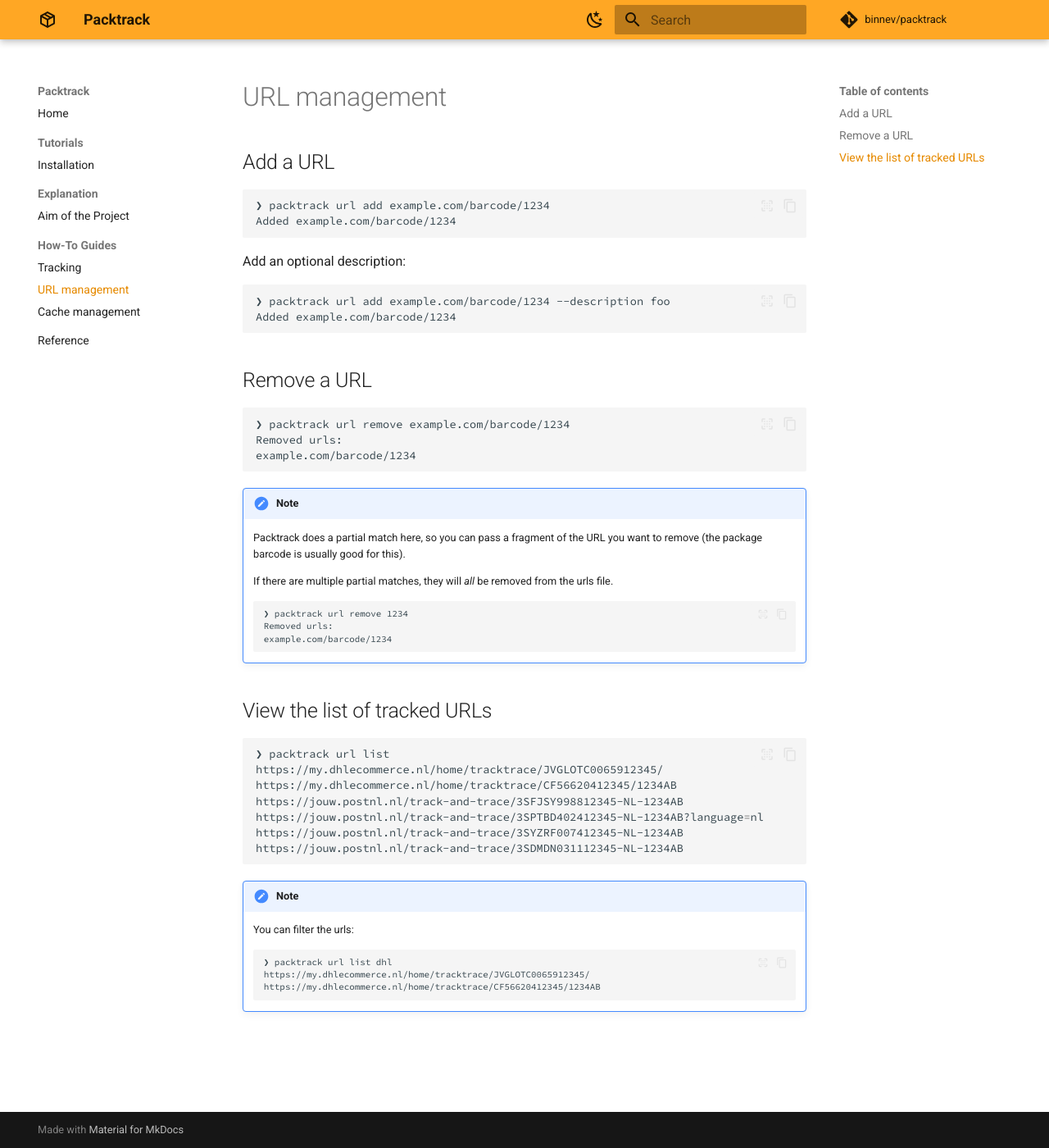
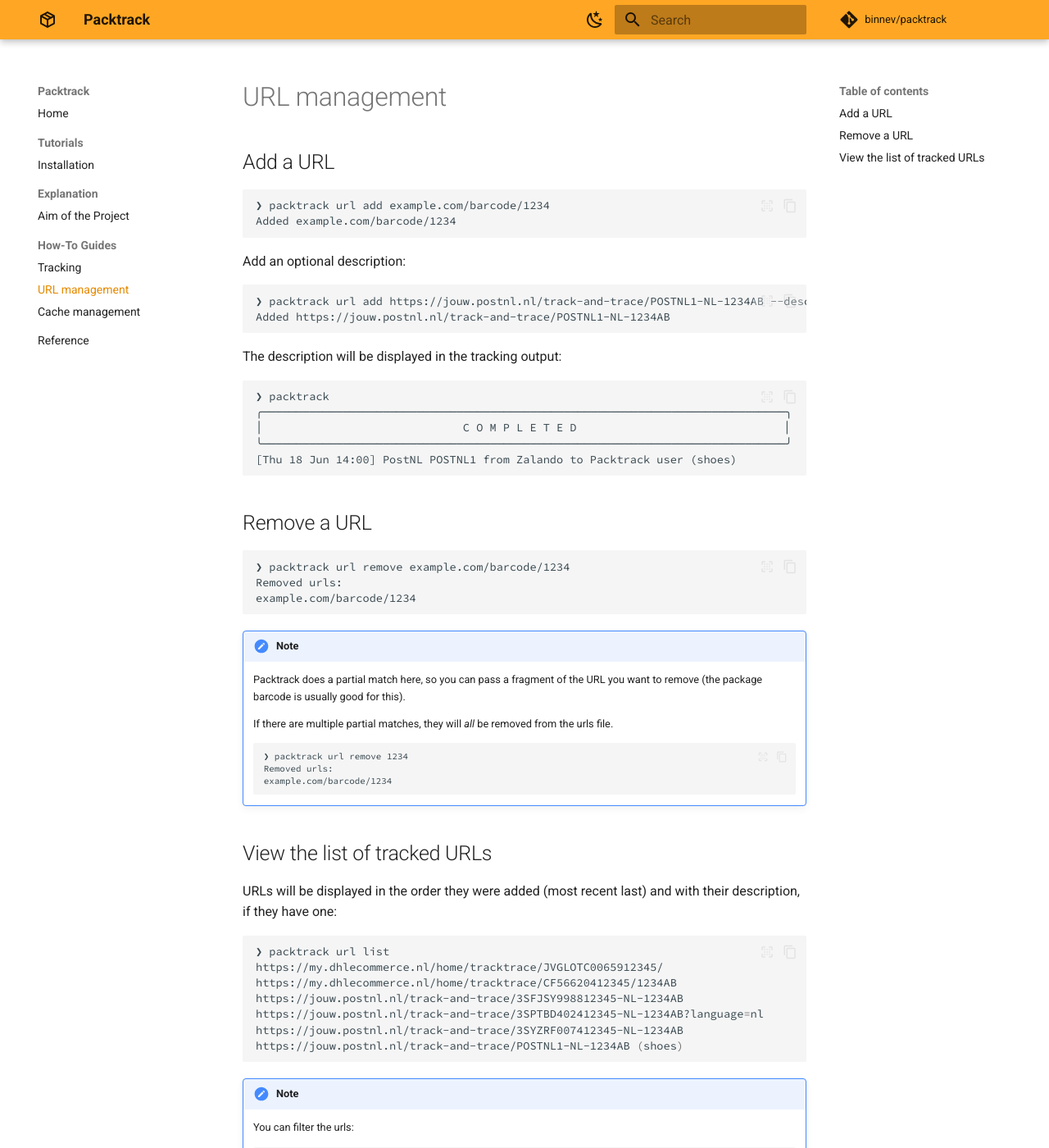
Before and after one commit to binnev/packtrack, an MkDocs documentation site: the page built from docs/how-to/urls.md, in a window 1280 px wide and 1400 px high. Shown: the whole window at 82% size. Built offline with MkDocs 1.6.1 and Material for MkDocs 9.7.7, drawn with Linux system fonts in a browser that asks for light colours; comment, search, counter and statistics services are not loaded; the version menu is left out.

````diff
--- a/docs/how-to/urls.md
+++ b/docs/how-to/urls.md
@@ -9,8 +9,17 @@ Added example.com/barcode/1234
 
 Add an optional description:
 ```
-❯ packtrack url add example.com/barcode/1234 --description foo
-Added example.com/barcode/1234
+❯ packtrack url add https://jouw.postnl.nl/track-and-trace/POSTNL1-NL-1234AB --description shoes
+Added https://jouw.postnl.nl/track-and-trace/POSTNL1-NL-1234AB
+```
+
+The description will be displayed in the tracking output:
+```
+❯ packtrack
+╭──────────────────────────────────────────────────────────────────────────────╮
+│                              C O M P L E T E D                               │
+╰──────────────────────────────────────────────────────────────────────────────╯
+[Thu 18 Jun 14:00] PostNL POSTNL1 from Zalando to Packtrack user (shoes)
 ```
 
 ## Remove a URL
@@ -32,6 +41,7 @@ example.com/barcode/1234
     ```
 
 ## View the list of tracked URLs
+URLs will be displayed in the order they were added (most recent last) and with their description, if they have one:
 ```sh
 ❯ packtrack url list
 https://my.dhlecommerce.nl/home/tracktrace/JVGLOTC0065912345/
@@ -39,7 +49,7 @@ https://my.dhlecommerce.nl/home/tracktrace/CF56620412345/1234AB
 https://jouw.postnl.nl/track-and-trace/3SFJSY998812345-NL-1234AB
 https://jouw.postnl.nl/track-and-trace/3SPTBD402412345-NL-1234AB?language=nl
 https://jouw.postnl.nl/track-and-trace/3SYZRF007412345-NL-1234AB
-https://jouw.postnl.nl/track-and-trace/3SDMDN031112345-NL-1234AB
+https://jouw.postnl.nl/track-and-trace/POSTNL1-NL-1234AB (shoes)
 ```
 
 !!! note
````
Also changed, not shown: README.md (+31 -29 lines), docs/how-to/tracking.md (+4 -4 lines), 1 other file.
